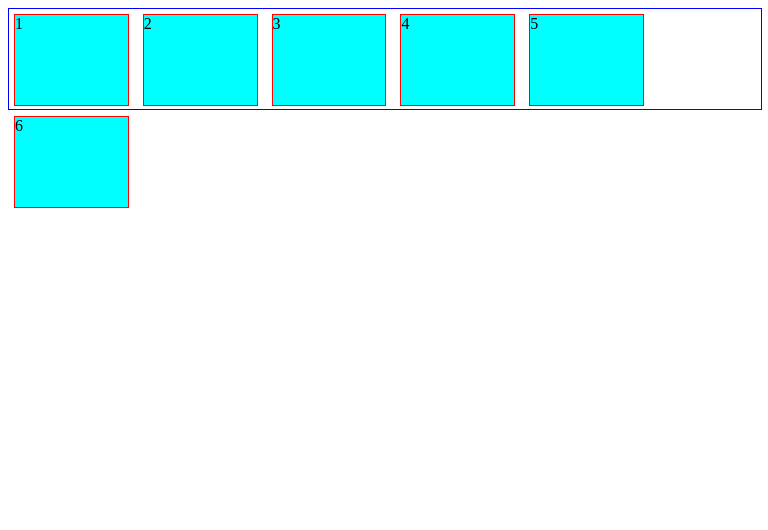
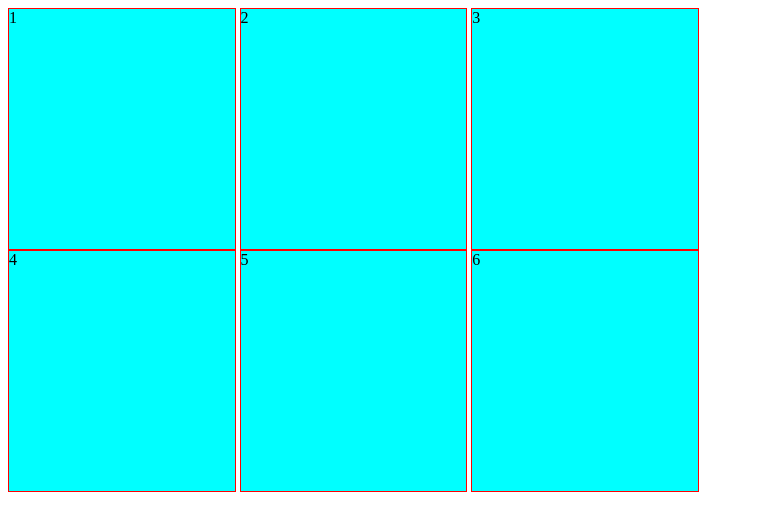
Before and after one commit to 29ab/FW-practice, a plain HTML site: page Float.html in a window 768 px wide. Drawn offline with Linux system fonts and the light colour scheme.

Commit message:
updated today

```diff
--- a/Float.html
+++ b/Float.html
@@ -7,28 +7,124 @@
     <title>Document</title>
     <style>
         #main{
-            border: 1px solid blue;
+            /* border: 1px solid blue; */
             width: 100%;
             height: 100px;
+            justify-content: space-between;
         }
         .size{
             display:inline-block;
             border: 1px solid red;
-            margin:5px;
-            height: 90%;
+            /* margin:6px; */
+            height: 100%;
             width: 15%;
+            column-gap: 2%;
             background-color: aqua;
         }
+        .float1{
+            float: left;
+        }
+        /* .float2{
+            float: left;
+
+        } */
+        .float4{
+            float: right;
+
+        }
+        .float5{
+            float: right;
+        }
+
+        .float6{
+            float:right;
+        }
+
+        @media only screen and (max-width: 600px){
+            .size{
+
+                width:100%;
+                height: 30vh;
+            }
+        }
+        @media only screen and (min-width:600px) and (max-width:768px){
+            .size{
+                display: inline-block;
+                width:46%;
+                height: 30vh;
+            }
+            .float1{
+                float: none;
+            }
+            .float4{
+                float: none;
+            }
+            .float5{
+                float: none;
+            }
+            .float6{
+                float: none;
+            }
+        }
+
+        @media only screen and (min-width:768px) and (max-width:1024px){
+            .size{
+                display: inline-block;
+                width:30%;
+                height: 30vh;
+            }
+            .float1{
+                float: none;
+            }
+            .float4{
+                float: none;
+            }
+            .float5{
+                float: none;
+            }
+            .float6{
+                float: none;
+            }
+        }
+
+        @media only screen and (min-width:1024px) and (max-width:1200px){
+            .size{
+                display: inline-block;
+                width:23%;
+                height: 30vh;
+            }
+
+            .float1{
+                float: none;
+            }
+            .float4{
+                float: none;
+            }
+            .float5{
+                float: none;
+            }
+            .float6{
+                float: none;
+            }
+        }
+        /* @media only screen and (min-width:1200px){
+            .size{
+                display: inline-block;
+                width:23%;
+                height: 30vh;
+            }
+        } */
+
     </style>
 </head>
 <body>
     <div id="main">
-        <div class="size">1</div>
-        <div class="size">2</div>
-        <div class="size">3</div>
-        <div class="size">4</div>
-        <div class="size">5</div>
-        <div class="size">6</div>
+        <div class="size float1">1</div>
+        <div class="size float2">2</div>
+        <div class="size float3">3</div>
+        <div class="size float4">4</div>
+        <div class="size float5">5</div>
+        <div class="size float6">6</div>
     </div>
 </body>
 </html>
```
